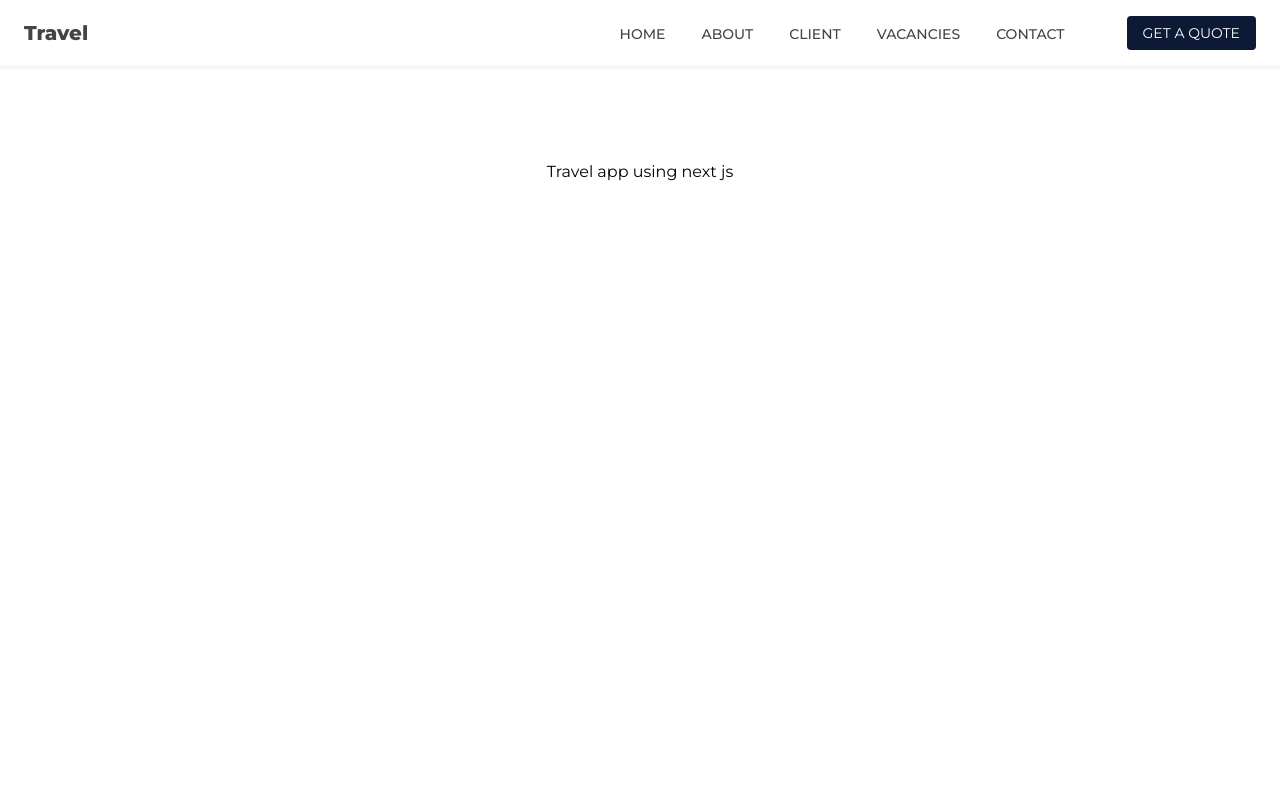
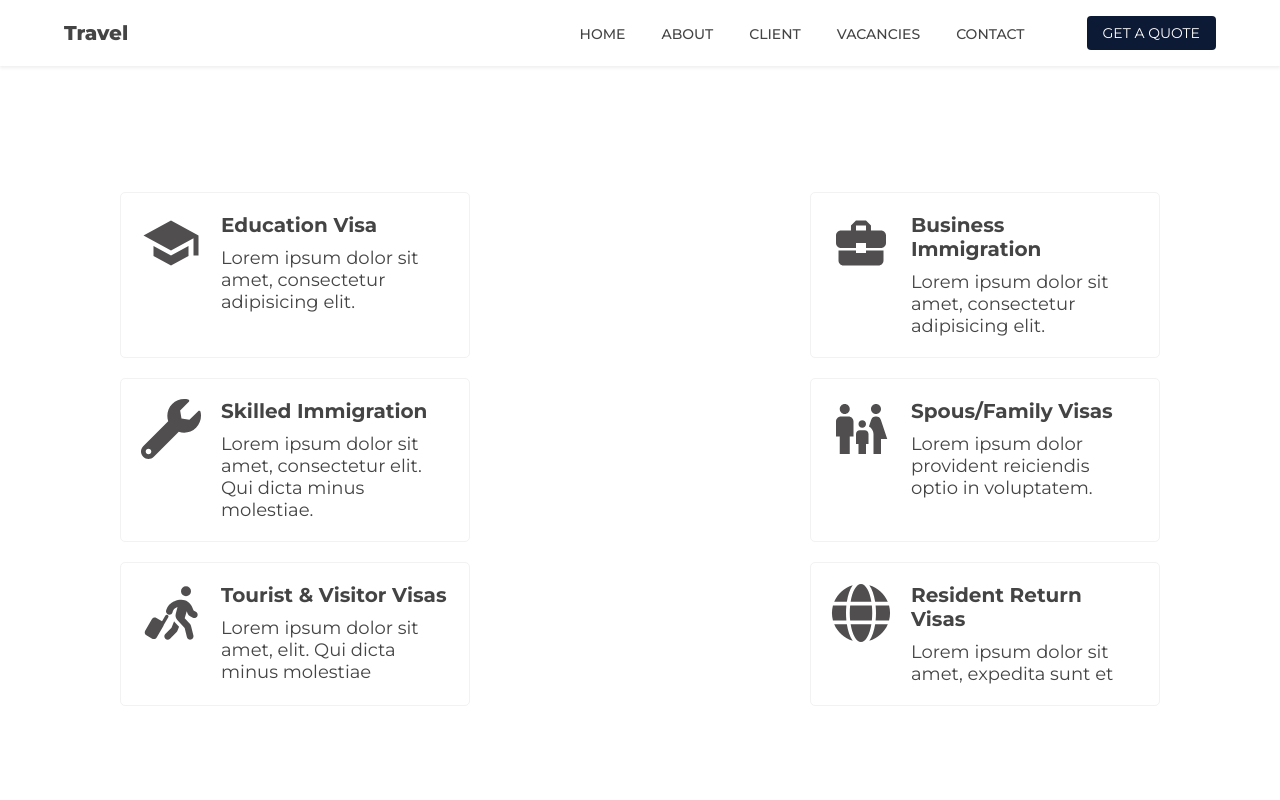
Before and after one commit to TariqueMasood/travel, a Next.js app: page / in a window 1280 px wide. Shown: the top 800 px of the page. Built offline with nearby package versions, Linux system fonts and the light colour scheme.

Commit message:
CSE-502:service section done

```diff
--- a/src/app/globals.css
+++ b/src/app/globals.css
@@ -31,7 +31,7 @@ a {
 }
 
 .container {
-  max-width: 1280px;
+  max-width: 1200px;
   width: 100%;
   margin: 0 auto;
   padding: 0 1.5em;
--- a/src/app/page.tsx
+++ b/src/app/page.tsx
@@ -1,5 +1,10 @@
+import ServiceList from "@/components/service-list/service-list";
 import styles from "./page.module.css";
 
 export default function Home() {
-  return <main className={styles.main}>Travel app using next js</main>;
+  return (
+    <main className={styles.main}>
+      <ServiceList />
+    </main>
+  );
 }
--- /dev/null
+++ b/src/components/service-card/service-card.module.css
@@ -0,0 +1,52 @@
+.card {
+  max-width: 350px;
+  width: 100%;
+  height: auto;
+  padding: 10px;
+  border: 1px solid var(--greyLight);
+  border-radius: 5px;
+  display: flex;
+  gap: 20px;
+  cursor: pointer;
+}
+
+.card:hover {
+  transition: all ease-in-out 0.5s;
+  box-shadow: 0 0 10px rgba(0, 0, 0, 0.2);
+}
+
+.iconImg svg {
+  font-size: 42px;
+  color: var(--black2);
+}
+
+.card h4 {
+  font-size: 16px;
+  text-transform: capitalize;
+  margin-bottom: 5px;
+  color: var(--primaryText);
+}
+
+.card p {
+  font-size: 14px;
+  color: var(--primaryText);
+}
+
+@media (min-width: 768px) {
+  .card {
+    padding: 20px;
+  }
+
+  .iconImg svg {
+    font-size: 60px;
+  }
+
+  .card h4 {
+    font-size: 20px;
+    margin-bottom: 10px;
+  }
+
+  .card p {
+    font-size: 18px;
+  }
+}
--- /dev/null
+++ b/src/components/service-card/service-card.tsx
@@ -0,0 +1,22 @@
+import styles from "./service-card.module.css";
+import { ReactNode } from "react";
+
+type cardProps = {
+  icon: ReactNode;
+  title: string;
+  desc: string;
+};
+
+const ServiceCard = (props: cardProps) => {
+  return (
+    <div className={styles.card}>
+      <div className={styles.iconImg}>{props.icon}</div>
+      <div>
+        <h4>{props.title}</h4>
+        <p>{props.desc}</p>
+      </div>
+    </div>
+  );
+};
+
+export default ServiceCard;
--- /dev/null
+++ b/src/components/service-list/service-list.module.css
@@ -0,0 +1,10 @@
+.cardList {
+  padding: 30px 0px;
+}
+
+.wrapper {
+  display: flex;
+  flex-wrap: wrap;
+  justify-content: space-between;
+  gap: 20px;
+}
--- /dev/null
+++ b/src/components/service-list/service-list.tsx
@@ -0,0 +1,54 @@
+import ServiceCard from "../service-card/service-card";
+import { MdBusinessCenter, MdFamilyRestroom, MdSchool } from "react-icons/md";
+import styles from "./service-list.module.css";
+import { FaGlobe, FaWrench } from "react-icons/fa";
+import { FaPersonWalkingLuggage } from "react-icons/fa6";
+
+const services = [
+  {
+    title: "education visa",
+    desc: "Lorem ipsum dolor sit amet, consectetur adipisicing elit.",
+    icon: <MdSchool />,
+  },
+  {
+    title: "business immigration",
+    desc: "Lorem ipsum dolor sit amet, consectetur adipisicing elit.",
+    icon: <MdBusinessCenter />,
+  },
+  {
+    title: "skilled immigration",
+    desc: "Lorem ipsum dolor sit amet, consectetur elit. Qui dicta minus molestiae.",
+    icon: <FaWrench />,
+  },
+  {
+    title: "spous/family visas",
+    desc: "Lorem ipsum dolor provident reiciendis optio in voluptatem.",
+    icon: <MdFamilyRestroom />,
+  },
+  {
+    title: "tourist & visitor visas",
+    desc: "Lorem ipsum dolor sit amet, elit. Qui dicta minus molestiae",
+    icon: <FaPersonWalkingLuggage />,
+  },
+  {
+    title: "resident return visas",
+    desc: "Lorem ipsum dolor sit amet, expedita sunt et",
+    icon: <FaGlobe />,
+  },
+];
+
+const ServiceList = () => {
+  return (
+    <div className={styles.cardList}>
+      <div className="container">
+        <div className={styles.wrapper}>
+          {services?.map((service) => (
+            <ServiceCard key={service.title} {...service} />
+          ))}
+        </div>
+      </div>
+    </div>
+  );
+};
+
+export default ServiceList;
```
Also changed, not shown: src/app/home/page.tsx (deleted, +0 -11 lines), src/components/footer/links/links.tsx (added, +13 -0 lines), src/components/footer/links/links.module.css (added).
